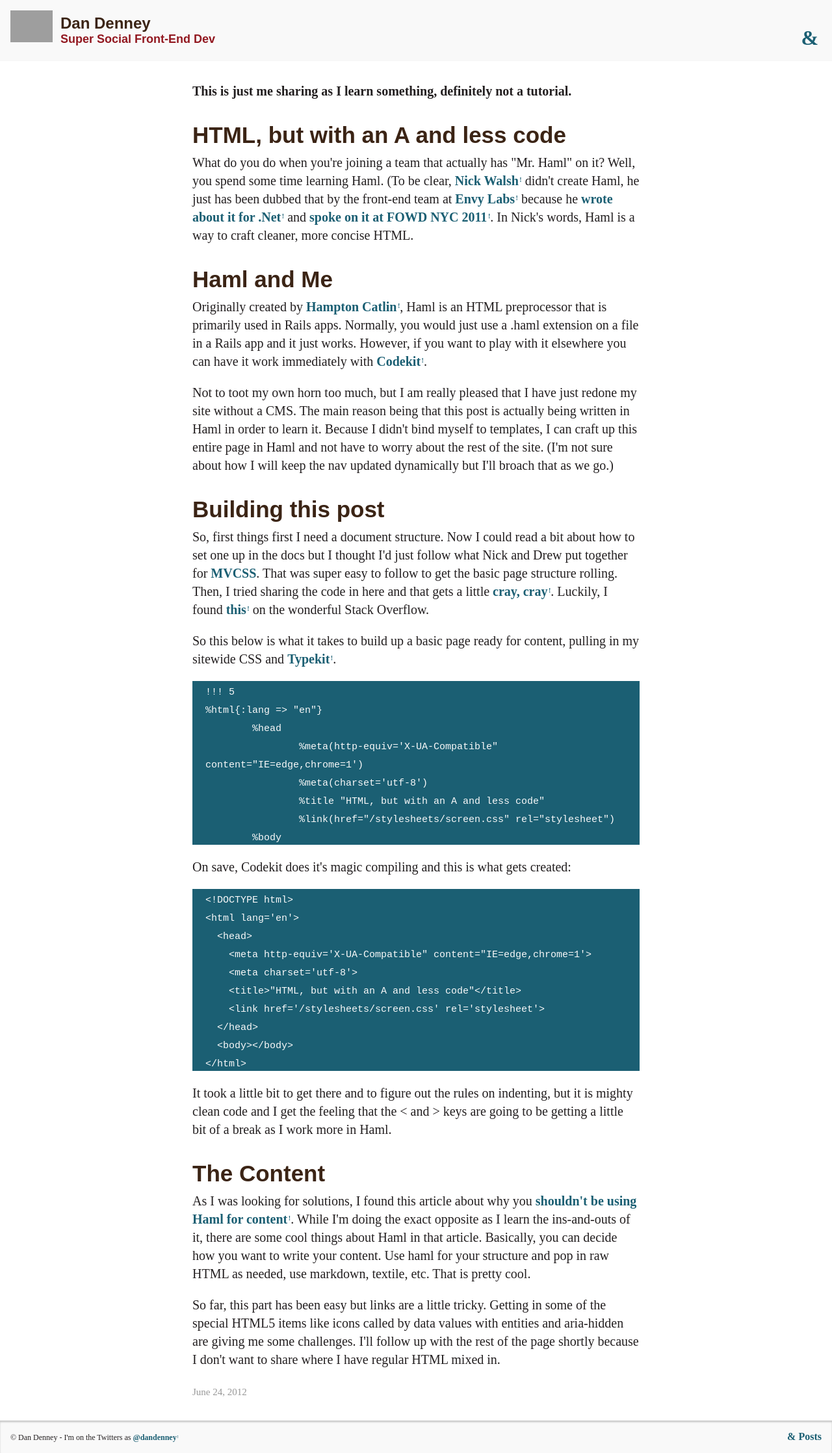
After one commit to dandenney/dandenney.com, a PHP site: a page that uses posts/front-end-dev/HTML-but-with-an-a-and-less-code/index.html in a window 1280 px wide. The commit adds this page. Shown: the whole page at 65% size. Run offline with PHP 8.4, Linux system fonts and the light colour scheme; some libraries are stand-ins or nearby versions; some web fonts are replaced; grey boxes are pictures that could not be loaded.

Commit message:
Post for starting with Haml

```diff
--- /dev/null
+++ b/posts/front-end-dev/HTML-but-with-an-a-and-less-code/index.html
@@ -0,0 +1,79 @@
+<!DOCTYPE html>
+<html lang='en'>
+  <head>
+    <meta http-equiv='X-UA-Compatible" content="IE=edge,chrome=1'>
+    <meta charset='utf-8'>
+    <title>"HTML, but with an A and less code"</title>
+    <script src='http://use.typekit.com/cxh3ytl.js' type='text/javascript'></script>
+    <script type="text/javascript">try{Typekit.load();}catch(e){}</script>
+    <link href='/stylesheets/screen.css' rel='stylesheet'>
+  </head>
+  <body>
+    <header>
+      <a href="/" class="logo">
+      <img src="/images/dan-denney-character.png" alt="Dan Denney character" />
+      <h3>Dan Denney<span> Super Social Front-End Dev</span></h3>
+      </a>
+      <nav>
+        <ul>
+          <li class='nav-item'>
+            <a href="/posts" data-icon="&#x0026;" aria-hidden="true"><span>Posts</span></a>
+          </li>
+        </ul>
+      </nav>
+    </header>
+    <article class='post-standard'>
+      <p>
+        <strong>This is just me sharing as I learn something, definitely not a tutorial.</strong>
+      </p>
+      <h2>HTML, but with an A and less code</h2>
+      <p>
+        What do you do when you're joining a team that actually has "Mr. Haml" on it? Well, you spend some time learning Haml. (To be clear, <a href="http://twitter.com/nickawalsh">Nick Walsh</a> didn't create Haml, he just has been dubbed that by the front-end team at <a href="http://envylabs.com">Envy Labs</a> because he <a href="http://www.netmagazine.com/tutorials/craft-cleaner-more-concise-html-haml">wrote about it for .Net</a> and <a href="http://futureofwebdesign.com/new-york-2011/speakers/">spoke on it at FOWD NYC 2011</a>. In Nick's words, Haml is a way to craft cleaner, more concise HTML.
+      </p>
+      <h2>Haml and Me</h2>
+      <p>
+        Originally created by <a href="http://hamptoncatlin.com">Hampton Catlin</a>, Haml is an HTML preprocessor that is primarily used in Rails apps. Normally, you would just use a .haml extension on a file in a Rails app and it just works. However, if you want to play with it elsewhere you can have it work immediately with <a href="http://incident57.com/codekit/">Codekit</a>.
+      </p>
+      <p>
+        Not to toot my own horn too much, but I am really pleased that I have just redone my site without a CMS. The main reason being that this post is actually being written in Haml in order to learn it. Because I didn't bind myself to templates, I can craft up this entire page in Haml and not have to worry about the rest of the site. (I'm not sure about how I will keep the nav updated dynamically but I'll broach that as we go.)
+      </p>
+      <h2>Building this post</h2>
+      <p>
+        So, first things first I need a document structure. Now I could read a bit about how to set one up in the docs but I thought I'd just follow what Nick and Drew put together for <a href="https://github.com/mvcss/MVCSS">MVCSS</a>. That was super easy to follow to get the basic page structure rolling. Then, I tried sharing the code in here and that gets a little <a href="http://www.urbandictionary.com/define.php?term=cray+cray">cray, cray</a>. Luckily, I found <a href="http://stackoverflow.com/questions/1993993/haml-with-pre-how-to-remove-unwanted-intend#_=_">this</a> on the wonderful Stack Overflow.
+      </p>
+      <p>
+        So this below is what it takes to build up a basic page ready for content, pulling in my sitewide CSS and <a href="http://typekit.com">Typekit</a>.
+      </p>
+      <pre><code>!!! 5&#x000A;%html{:lang =&gt; &quot;en&quot;}&#x000A;	%head&#x000A;		%meta(http-equiv='X-UA-Compatible&quot; content=&quot;IE=edge,chrome=1')&#x000A;		%meta(charset='utf-8')&#x000A;		%title &quot;HTML, but with an A and less code&quot;&#x000A;		%link(href=&quot;/stylesheets/screen.css&quot; rel=&quot;stylesheet&quot;)&#x000A;	%body</code></pre>
+      <p>
+        On save, Codekit does it's magic compiling and this is what gets created:
+      </p>
+      <pre><code>&lt;!DOCTYPE html&gt;&#x000A;&lt;html lang='en'&gt;&#x000A;  &lt;head&gt;&#x000A;    &lt;meta http-equiv='X-UA-Compatible&quot; content=&quot;IE=edge,chrome=1'&gt;&#x000A;    &lt;meta charset='utf-8'&gt;&#x000A;    &lt;title&gt;&quot;HTML, but with an A and less code&quot;&lt;/title&gt;&#x000A;    &lt;link href='/stylesheets/screen.css' rel='stylesheet'&gt;&#x000A;  &lt;/head&gt;&#x000A;  &lt;body&gt;&lt;/body&gt;&#x000A;&lt;/html&gt;</code></pre>
+      <p>
+        It took a little bit to get there and to figure out the rules on indenting, but it is mighty clean code and I get the feeling that the &lt; and &gt; keys are going to be getting a little bit of a break as I work more in Haml.
+      </p>
+      <h2>The Content</h2>
+      <p>
+        As I was looking for solutions, I found this article about why you <a href="http://chriseppstein.github.com/blog/2010/02/08/haml-sucks-for-content/">shouldn't be using Haml for content</a>. While I'm doing the exact opposite as I learn the ins-and-outs of it, there are some cool things about Haml in that article. Basically, you can decide how you want to write your content. Use haml for your structure and pop in raw HTML as needed, use markdown, textile, etc. That is pretty cool.
+      </p>
+      <p>
+        So far, this part has been easy but links are a little tricky. Getting in some of the special HTML5 items like icons called by data values with entities and aria-hidden are giving me some challenges. I'll follow up with the rest of the page shortly because I don't want to share where I have regular HTML mixed in.
+      </p>
+      <small>
+        June 24, 2012
+      </small>
+    </article>
+    <footer>
+      <nav>
+        <ul>
+          <li class='nav-item'>
+            <a href="/posts" data-icon="&#x0026;" aria-hidden="true"><span>Posts</span></a></li>
+          </li>
+        </ul>
+      </nav>
+      <small>
+        &copy; Dan Denney - I'm on the Twitters as <a href="http://twitter.com/dandenney">@dandenney</a>
+      </small>
+    </footer>
+  </body>
+</html>
--- a/posts/index.php
+++ b/posts/index.php
@@ -15,6 +15,7 @@
 			<h2>Front-End Dev</h2>
 
 			<ul>
+				<li><a href="front-end-dev/HTML-but-with-an-a-and-less-code">HTML, But With an A and Less Code</a></li>
 				<li><a href="front-end-dev/a-sass-noob-using-math-for-flexible-widths/">A Sass Noob Using Math for Flexible Widths</a></li>
 				<li><a href="front-end-dev/sass-compass-pairing-with-michael-parenteau/">Sass + Compass Pairing with Michael Parenteau</a></li>
 			</ul>
```
Also changed, not shown: 1 other file.
